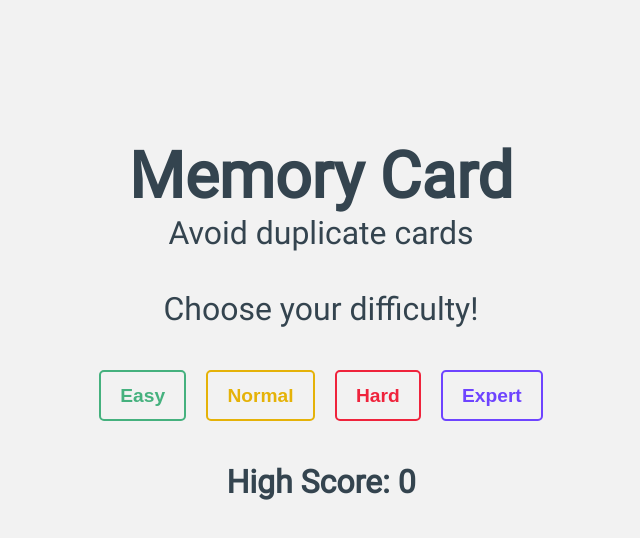
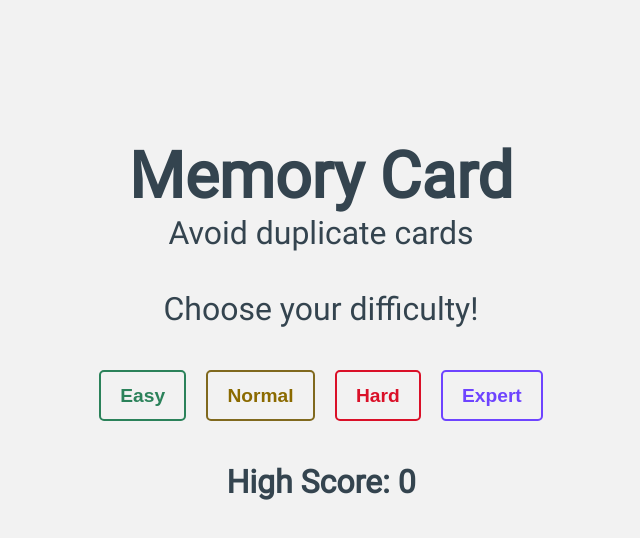
Before and after one commit to Purpleboxe/Memory-Card, a React (Vite) app: page / in a window 1280 px wide. Shown: the top 538 px of the page, without its empty margins (319-959 px from the left). Built offline with nearby package versions, Linux system fonts and the light colour scheme.

Commit message:
Add better accessibility

```diff
--- a/index.html
+++ b/index.html
@@ -4,6 +4,10 @@
     <meta charset="UTF-8" />
     <meta name="viewport" content="width=device-width, initial-scale=1.0" />
     <link rel="icon" href="./src/assets/flash-cards.png" />
+    <meta
+      name="description"
+      content="Memory Card game for those who want to exercise their memory! This was made for The Odin Project."
+    />
     <title>Memory Card</title>
   </head>
   <body>
--- a/src/components/Game.jsx
+++ b/src/components/Game.jsx
@@ -59,11 +59,10 @@ function Game({ numCards, menu, highScore, updateHighScore }) {
   async function fetchRandomGif(i) {
     const apiKey = import.meta.env.VITE_GIPHY_API;
     const url = `https://api.giphy.com/v1/stickers/search?q=emoji&api_key=${apiKey}`;
-
+    setLoading(true);
     try {
       const response = await fetch(url, { mode: "cors" });
       const data = await response.json();
-      setLoading(true);
       return data.data[i].images.fixed_height.url;
     } catch (error) {
       console.error("Error fetching GIF:", error);
@@ -108,7 +107,11 @@ function Game({ numCards, menu, highScore, updateHighScore }) {
     <>
       <Header score={score} highScore={highScore} menu={menu} />
       <div className="cardGrid">
-        {cards.map((card) => (
+        {" "}
+        {loading ? (
+          <div className="loading">Loading...</div>
+        ) : (
+          cards.map((card) => (
             <Card
               key={card.id}
               id={card.id}
@@ -117,9 +120,8 @@ function Game({ numCards, menu, highScore, updateHighScore }) {
               className={isShuffling || won ? "disabled" : ""}
               flip={isShuffling ? "flip" : ""}
             />
-        ))}
-
-        {loading ? <div className="loading">Loading...</div> : null}
+          ))
+        )}
       </div>
       <div className="popup">
         <div className="win">
--- a/src/styles/game.css
+++ b/src/styles/game.css
@@ -53,9 +53,15 @@
 }
 
 .loading {
+  display: flex;
+  justify-content: center;
+  position: absolute;
+  left: 50%;
+  transform: translateX(-50%);
   font-size: 2rem;
   font-weight: bold;
   color: var(--black);
+  z-index: 1;
 }
 
 @keyframes flip {
--- a/src/styles/menu.css
+++ b/src/styles/menu.css
@@ -29,18 +29,18 @@
 }
 
 .easy {
-  color: #45b17e;
-  border: 2px solid #45b17e;
+  color: #2b825a;
+  border: 2px solid #2b825a;
 }
 
 .normal {
-  color: #e5b208;
-  border: 2px solid #e5b208;
+  color: #8b6a00;
+  border: 2px solid #80691e;
 }
 
 .hard {
-  color: #ef233c;
-  border: 2px solid #ef233c;
+  color: #da1028;
+  border: 2px solid #da1028;
 }
 
 .expert {
```
Lines whose indentation alone changed are shown as unchanged.
